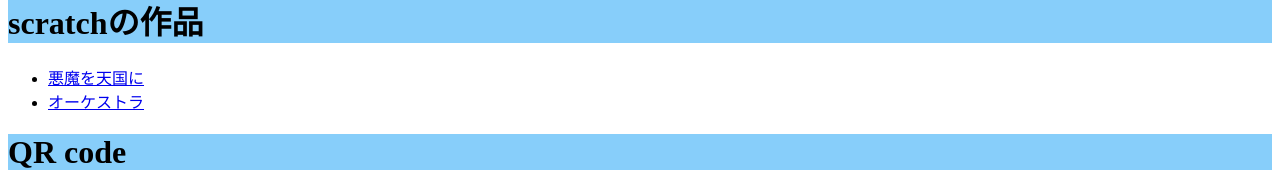
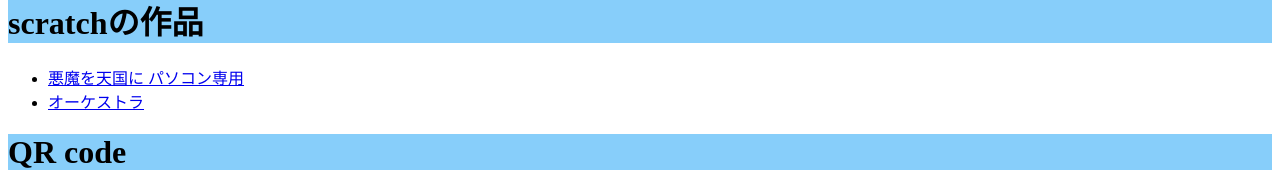
Before and after one commit to greatmoooon/greatmoooon.github.io, a plain HTML site: page index.html in a window 1280 px wide. Shown: the part 137-307 px from the top of the page. Drawn offline with Linux system fonts and the light colour scheme.

```diff
--- a/index.html
+++ b/index.html
@@ -18,7 +18,7 @@
     </ul>
     <h1>scratchの作品</h1>
     <ul>
-        <li><a href="https://scratch.mit.edu/projects/324045364/">悪魔を天国に</a></li>
+        <li><a href="https://scratch.mit.edu/projects/324045364/">悪魔を天国に パソコン専用</a></li>
         <li><a href="https://scratch.mit.edu/projects/319201982/">オーケストラ</a></li>
     </ul>
     <h1>QR code</h1>
```
